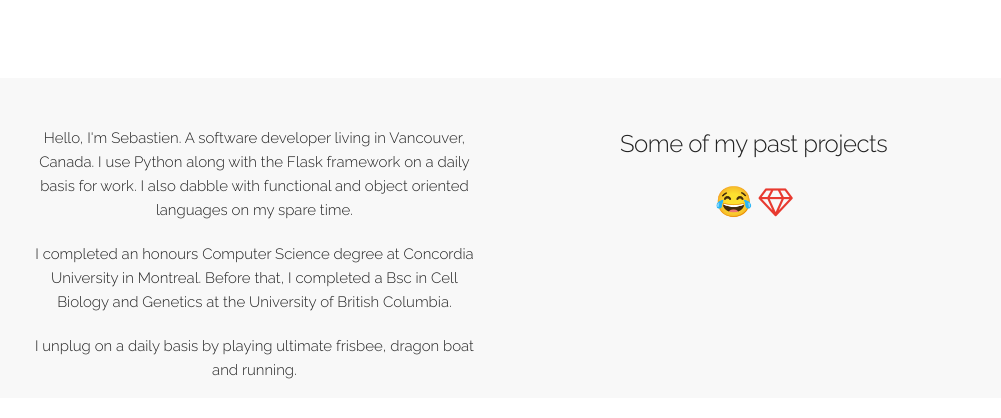
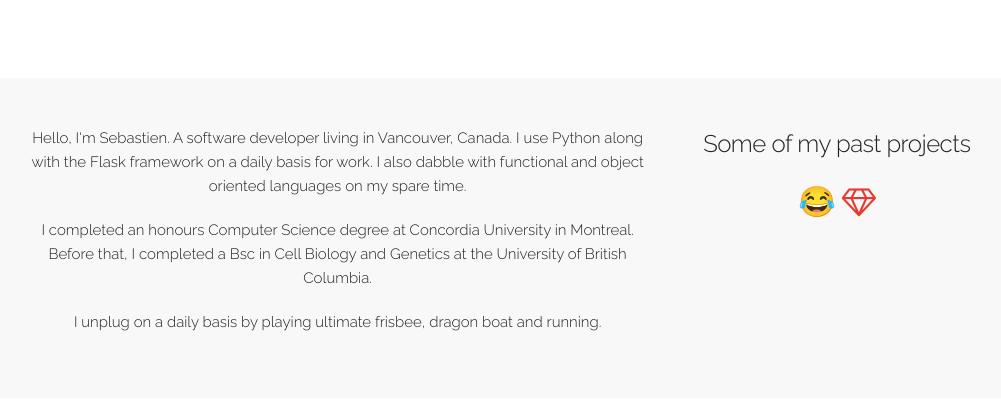
Before and after one commit to luongs/luongs.github.io, a plain HTML site: page index.html in a window 1280 px wide. Shown: the part 338-756 px from the top of the page, without its empty margins (136-1137 px from the left). Drawn offline with Linux system fonts and the light colour scheme.

Commit message:
Fix layout, experiment with side by side

```diff
--- a/index.html
+++ b/index.html
@@ -31,13 +31,13 @@
 <section class="projects">
   <div class="container">
     <div class="row">
-      <div class="one-half column" style="margin-top: 5%">
+      <div class="two-thirds column" style="margin-top: 5%">
 	      <h6> Hello, I'm Sebastien. A software developer living in Vancouver, Canada. I use Python along with the Flask framework on a daily basis for work. I also dabble with functional and object oriented languages on my spare time.   </h6>
         <h6> I completed an honours Computer Science degree at Concordia University in Montreal. Before that, I completed a Bsc in Cell Biology and Genetics at the University of British Columbia.  </h6>
         <h6> I unplug on a daily basis by playing ultimate frisbee, dragon boat and running.
         </h6>
       </div>
-      <div class="one-half column" style="margin-top: 5%">
+      <div class="one-third column" style="margin-top: 5%">
         <h5> Some of my past projects   </h5>
         <h4>  &#x1F602 <a href="http://gem-finder.herokuapp.com/"><i class="fa fa-diamond"> </i></a></h4>
       </div>
```
